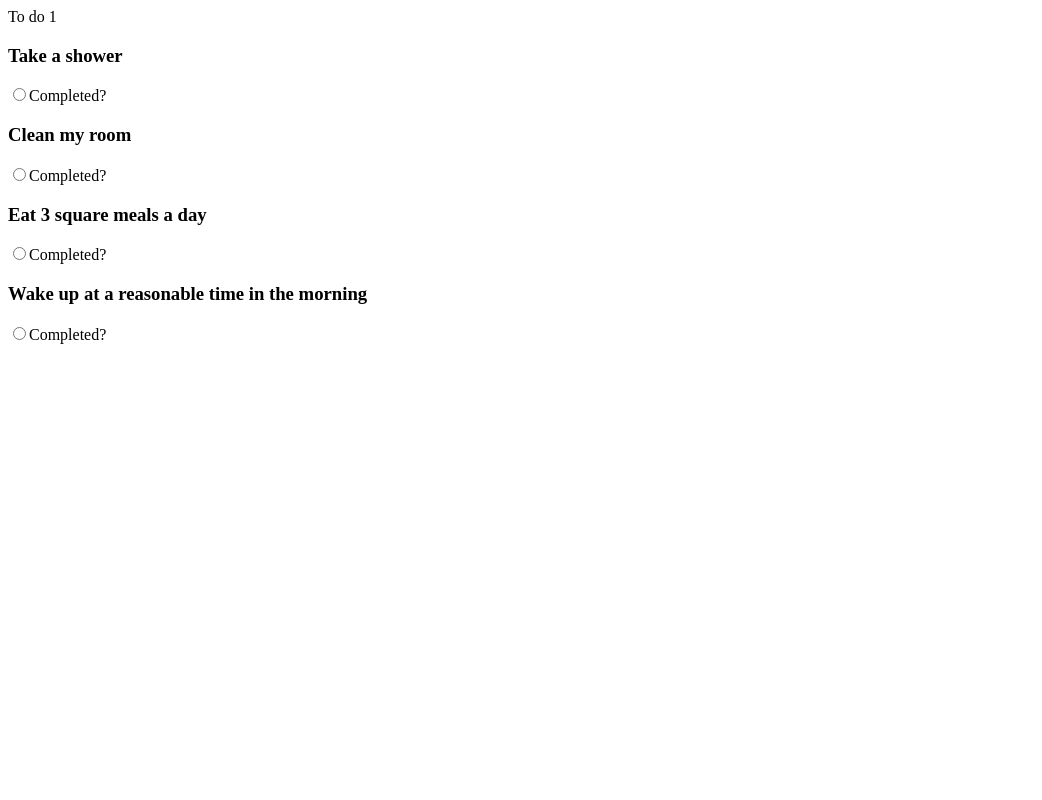
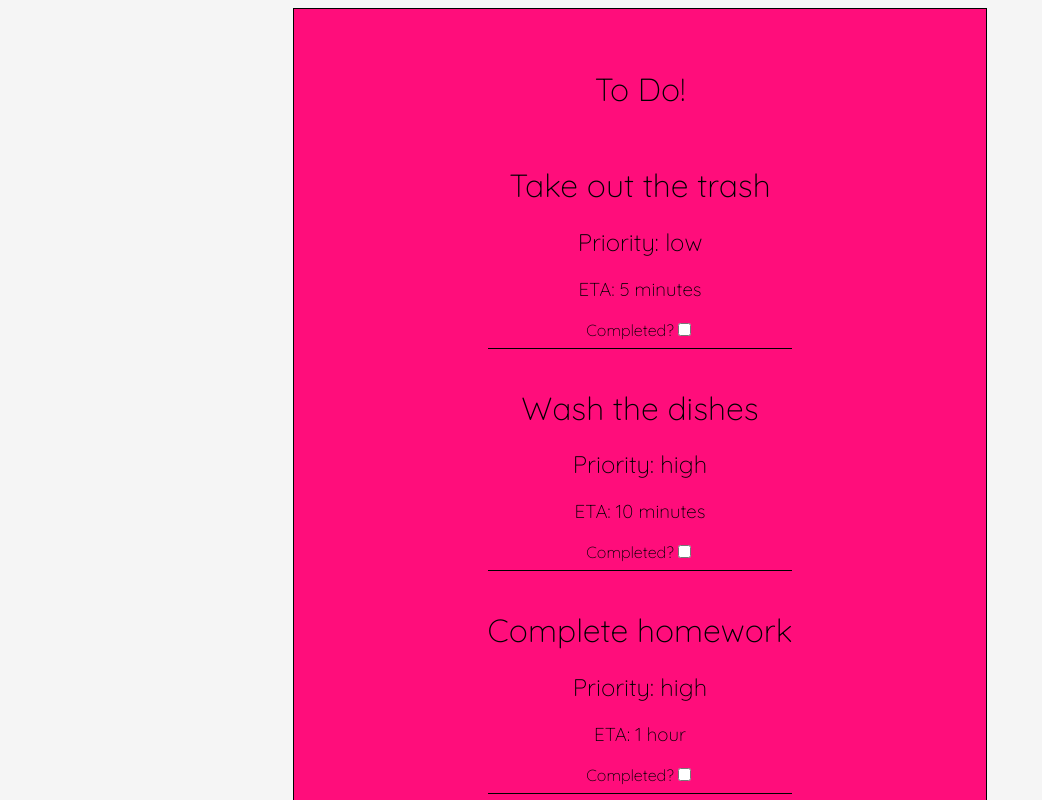
Before and after one commit to mrCamilo/React-To-Do-List-App, a React (Create React App) app: page / in a window 1280 px wide. Shown: the top 800 px of the page, without its empty margins (0-1042 px from the left). Built offline with nearby package versions, Linux system fonts and the light colour scheme.

Commit message:
Components and style added

```diff
--- a/public/index.html
+++ b/public/index.html
@@ -11,7 +11,8 @@
     />
     <link rel="apple-touch-icon" href="%PUBLIC_URL%/logo192.png" />
     <link rel="manifest" href="%PUBLIC_URL%/manifest.json" />
-    <title>React App</title>
+    <title>To Do</title>
+    <link href="https://fonts.googleapis.com/css?family=Quicksand:300,500" rel="stylesheet">
   </head>
   <body>
     <noscript>You need to enable JavaScript to run this app.</noscript>
--- a/src/components/App.js
+++ b/src/components/App.js
@@ -1,9 +1,19 @@
 import React from 'react'
 
 import ToDo from './ToDo'
+import Header from './Header'
+import '../style.css'
+import toDoData from '../toDoData'
 
 function App () {
-    return <ToDo/>
+    const toDoComponents = toDoData.map(function(tasks) {
+        return <ToDo key = {tasks.id} name = {tasks.name} priority = {tasks.priority} ETA = {tasks.ETA}/>
+    })
+
+    return <div className = "toDoList">
+        <Header/>
+        {toDoComponents}
+        </div>
 }
 
 export default App
--- /dev/null
+++ b/src/components/Header.js
@@ -0,0 +1,8 @@
+import React from 'react'
+
+function Header()
+{
+    return <h1 className="header">To Do!</h1>
+}
+
+export default Header
--- a/src/components/ToDo.js
+++ b/src/components/ToDo.js
@@ -1,20 +1,16 @@
 import React from 'react'
 
-function ToDo(){
-    return <form>
-    To do 1
-            <h3>Take a shower</h3>
-            <input type = "radio"></input>
-            Completed?
-            <h3>Clean my room</h3>
-            <input type = "radio"></input>
-            Completed?
-            <h3>Eat 3 square meals a day</h3>
-            <input type = "radio"></input>
-            Completed?
-            <h3>Wake up at a reasonable time in the morning</h3>
-            <input type = "radio"></input>
-            Completed?</form>
+function ToDo(props){
+    return  <form className ="toDo">
+                <h1>{props.name}</h1>
+                <h2>Priority: {props.priority}</h2>
+                <h3>ETA: {props.ETA}</h3>
+                <div className = "taskIsDone">
+                    Completed?
+                <input type = "checkbox"></input>
+                </div>
+                <hr></hr>
+             </form>
 }
 
 export default ToDo
--- /dev/null
+++ b/src/style.css
@@ -0,0 +1,52 @@
+body {
+    background-color: whitesmoke;
+}
+
+.toDo {
+    margin: auto;
+    width: 50%;
+    text-align: center;
+    padding: 5px;
+    flex-direction: column;
+}
+
+.toDoList {
+    width: 50%;
+    align-items: center;
+    margin: auto;
+    border: solid 1px;
+    padding: 30px;
+    background-color: #ff0d7b;
+}
+
+h1, h2, h3, h4, h5, h6 {
+    font-weight: 500;
+    font-family: 'Quicksand', sans-serif;
+    font-weight: 300;
+   }
+
+.header {
+    text-align: center;
+    margin: auto;
+    padding: 30px;
+}
+
+hr {
+    border: 0;
+    clear:both;
+    display:block;
+    width: 96%;
+    background-color: black;
+    height: 1px;
+  }
+
+.taskIsDone {
+    font-weight: 500;
+    font-family: 'Quicksand', sans-serif;
+    font-weight: 300;
+    text-align: center;
+}
+
+.checkbox {
+    float: right;
+}
--- /dev/null
+++ b/src/toDoData.js
@@ -0,0 +1,28 @@
+const toDoData = [
+    {
+        id: 1,
+        name: 'Take out the trash',
+        priority: 'low',
+        ETA: '5 minutes'
+    },
+    {
+        id: 2,
+        name: 'Wash the dishes',
+        priority: 'high',
+        ETA: '10 minutes'
+    },
+    {
+        id: 3,
+        name: 'Complete homework',
+        priority: 'high',
+        ETA: '1 hour'
+    },
+    {
+        id: 4,
+        name: "Walk the dog",
+        priority: 'high',
+        ETA: '15 minutes'
+    }
+]
+
+export default toDoData
```
Also changed, not shown: src/index.css (added).
